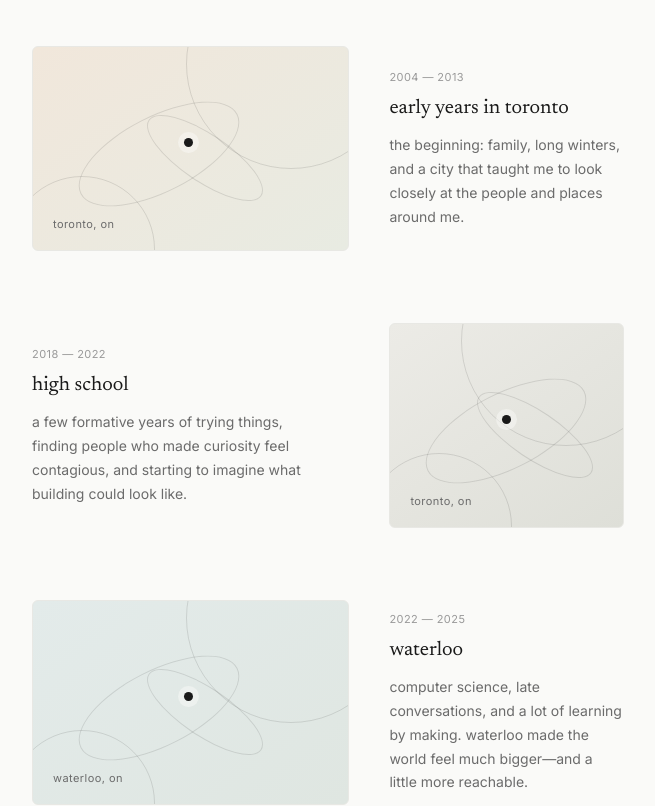
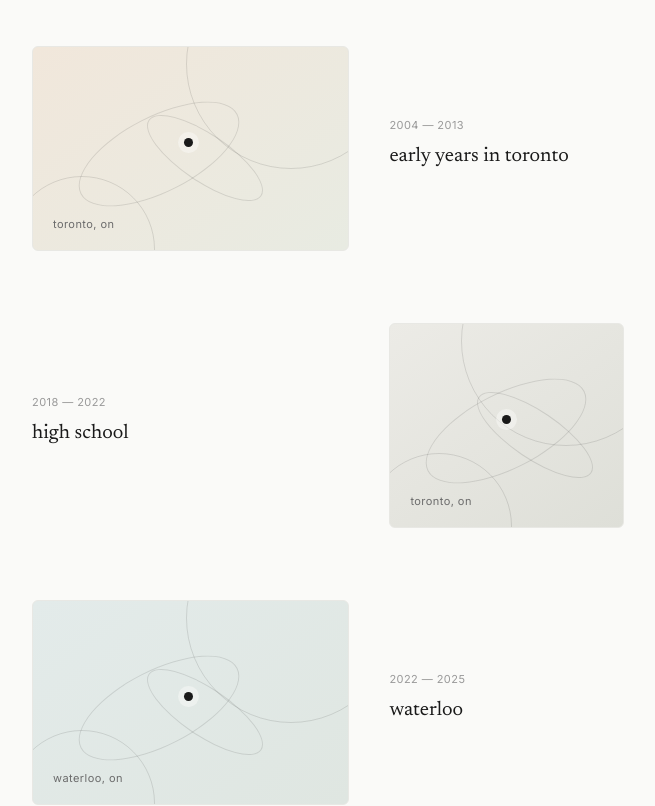
Before and after one commit to sheldonblewis/shelly-site, a Next.js app: page / in a window 1280 px wide. Shown: the part 840-1646 px from the top of the page, without its empty margins (312-967 px from the left). Built offline with nearby package versions, Linux system fonts and the light colour scheme.

Commit message:
Remove adventures chapter subtitles

```diff
--- a/pages/index.js
+++ b/pages/index.js
@@ -164,7 +164,6 @@ export default function Home({ thoughts }) {
               <div className="adventure-copy">
                 <div className="adventure-years">{adventure.years}</div>
                 <h3 className="adventure-name">{adventure.place}</h3>
-                <p className="adventure-description">{adventure.description}</p>
               </div>
             </article>
           ))}
```
